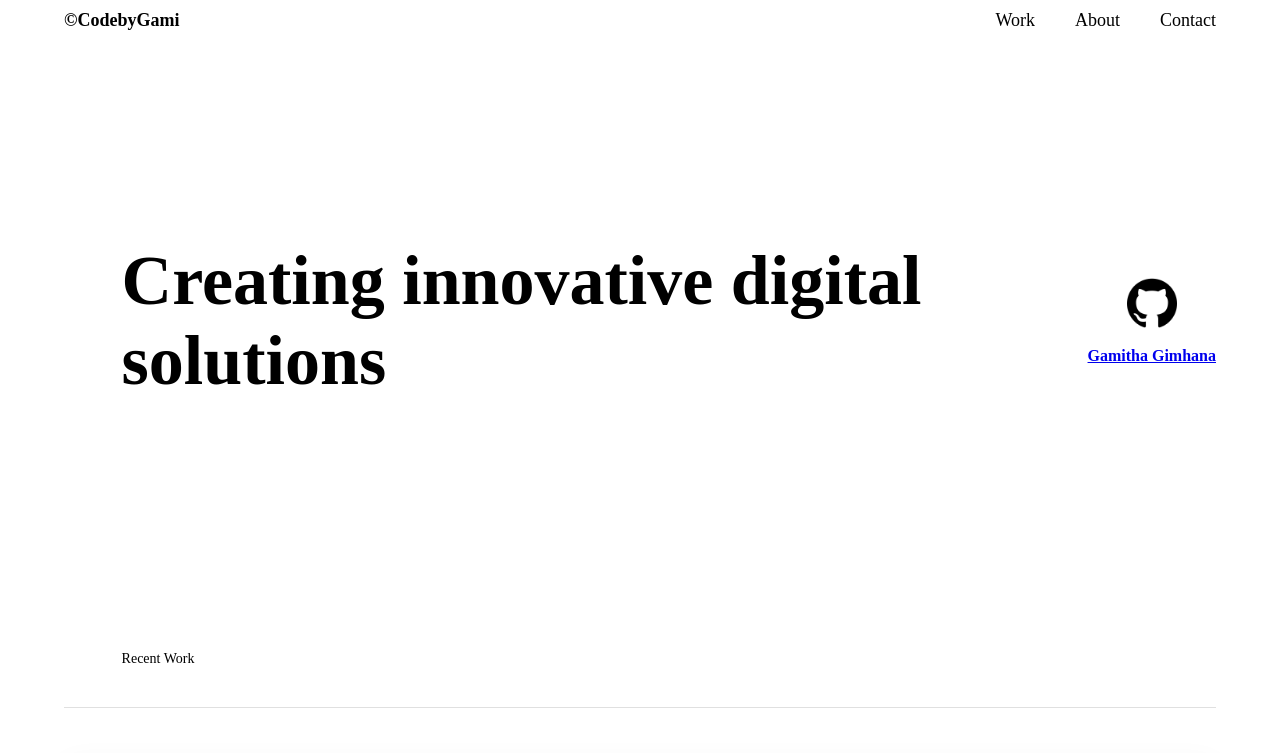
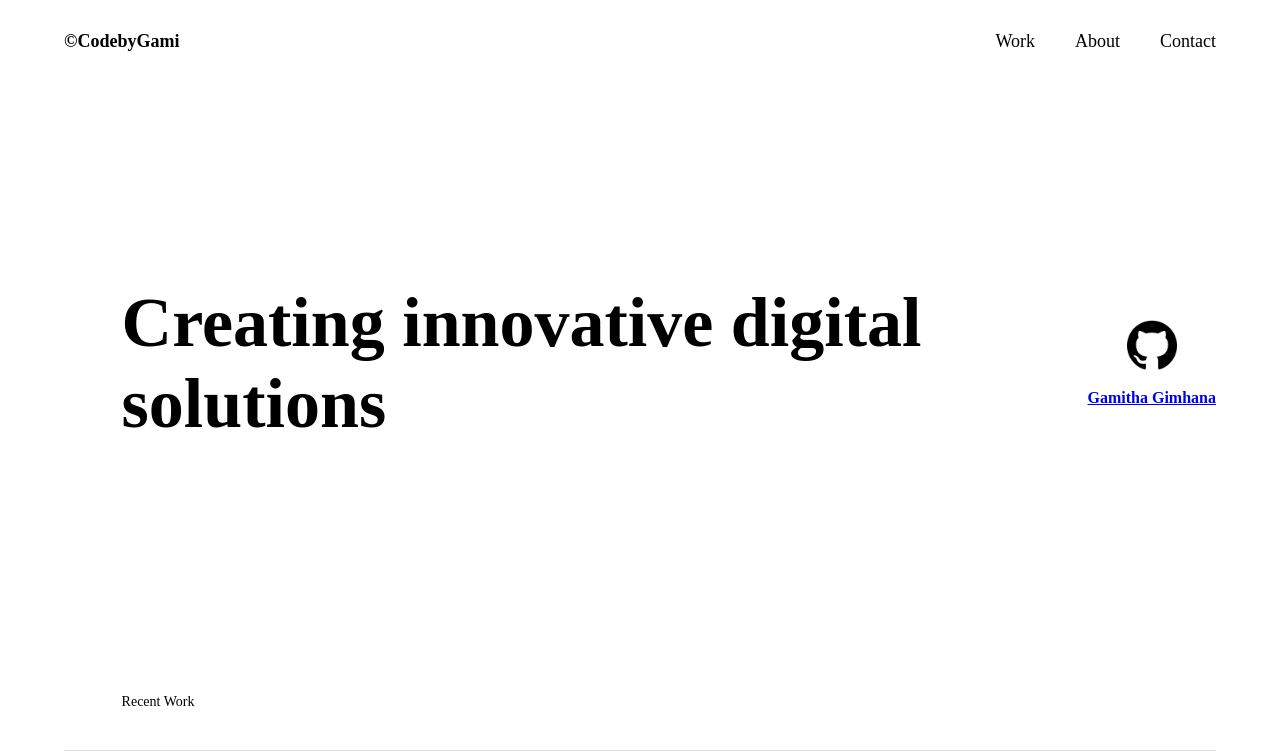
Before and after one commit to GamithaGimhana/My-Portfolio, a plain HTML site: page work.html in a window 1280 px wide. Shown: the top 753 px of the page. Drawn offline with Linux system fonts and the light colour scheme; grey boxes are pictures that could not be loaded.

Commit message:
changes in styles

```diff
--- a/work.html
+++ b/work.html
@@ -10,6 +10,10 @@
     <meta name="viewport" content="width=device-width, initial-scale=1.0">
 
     <link rel="stylesheet" href="style/work-style.css">
+    <link rel="stylesheet" href="assets/lib/normalize.css">
+    <link rel="preconnect" href="https://fonts.googleapis.com">
+    <link rel="preconnect" href="https://fonts.gstatic.com" crossorigin>
+    <link href="https://fonts.googleapis.com/css2?family=Noto+Sans:ital,wght@0,100..900;1,100..900&display=swap" rel="stylesheet">
 </head>
 <body>
     <!--Header-->
```
